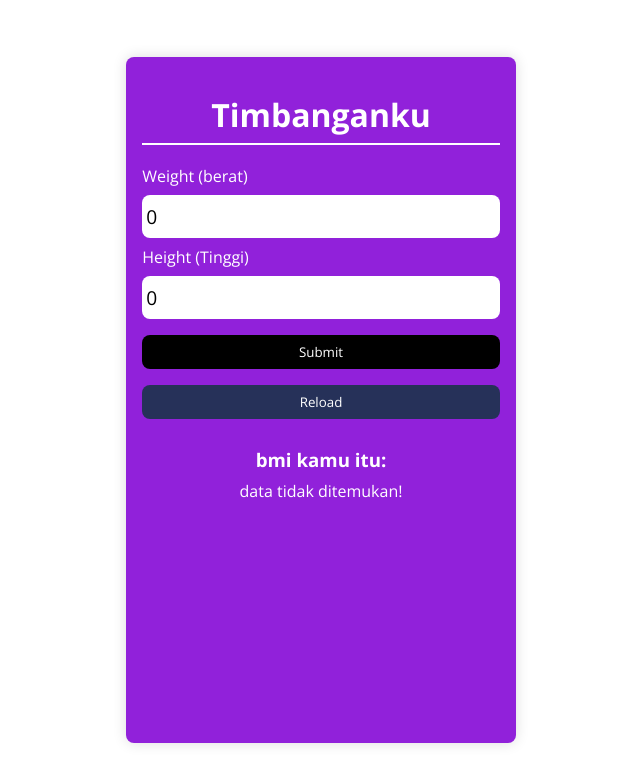
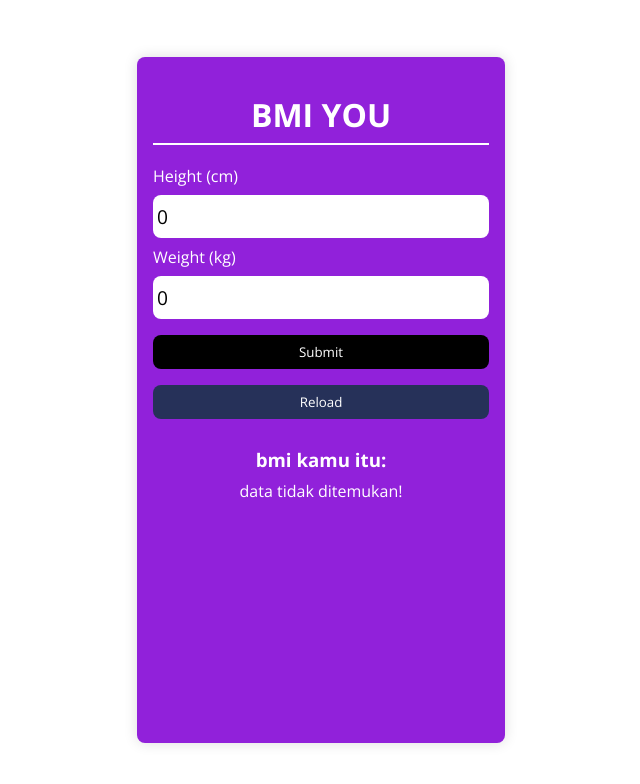
Before and after one commit to Anugerah20/bmi-you, a React (Create React App) app: page / in a window 1280 px wide. Shown: the top 784 px of the page, without its empty margins (319-959 px from the left). Built offline with nearby package versions, Linux system fonts and the light colour scheme; the HTML template or start-up script is replaced by a standard one.

Commit message:
mengubah judul agar konsisten

```diff
--- a/src/App.js
+++ b/src/App.js
@@ -62,16 +62,16 @@
     <div className="App">
       <div className="container">
         <div className="title">
-          <h1>Timbanganku</h1>
+          <h1>BMI YOU</h1>
         </div>
         <form onSubmit={calBmi}>
           <div>
-            <label>Weight (berat)</label>
-            <input value={weight} onChange={(e) => setWeight(e.target.value)} />
+            <label>Height (cm)</label>
+            <input value={height} onChange={(e) => setHeight(e.target.value)} />
           </div>
           <div>
-            <label>Height (Tinggi)</label>
-            <input value={height} onChange={(e) => setHeight(e.target.value)} />
+            <label>Weight (kg)</label>
+            <input value={weight} onChange={(e) => setWeight(e.target.value)} />
           </div>
           <div>
             <button className="btn">Submit</button>
```
